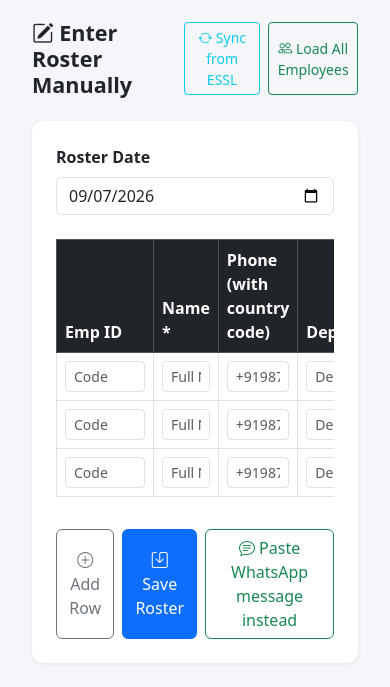
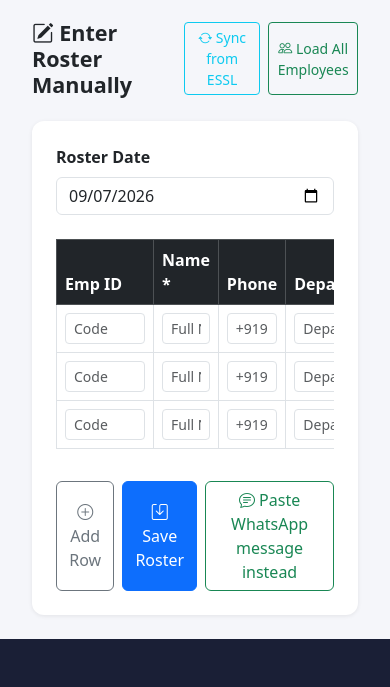
Before and after one commit to pingeradmin/redax, a Flask app: page /roster/input in a window 390 px wide. Shown: the part 586-1273 px from the top of the page. After the commit the page ends 1225 px from the top, so only its background shows below. Run offline with Flask 3, Linux system fonts and the light colour scheme; a user stored in the database is signed in; data that the repository does not hold is empty.

Commit message:
Make phone number optional in roster entries
RosterEntry.phone column changed to nullable=True so employees without
a phone number can be added without a validation error. The form
column header is simplified to "Phone" (no longer implies it is required).

Co-Authored-By: Claude Sonnet 4.6 <noreply@anthropic.com>
Claude-Session: https://claude.ai/code/session_01Y1TYVDbHuJok49VnBrw13g

```diff
--- a/shift_roster/src/db/models.py
+++ b/shift_roster/src/db/models.py
@@ -15,7 +15,7 @@ class RosterEntry(Base):
     roster_date = Column(Date, nullable=False, index=True)
     emp_id      = Column(String(50), nullable=False)
     emp_name    = Column(String(150), nullable=False)
-    phone       = Column(String(20), nullable=False)
+    phone       = Column(String(20), nullable=True)
     department  = Column(String(100), nullable=True)
     shift_code  = Column(String(20), nullable=True)
     shift_name  = Column(String(100), nullable=True)
--- a/shift_roster/templates/roster_input.html
+++ b/shift_roster/templates/roster_input.html
@@ -30,7 +30,7 @@
           <tr>
             <th>Emp ID</th>
             <th>Name *</th>
-            <th>Phone (with country code)</th>
+            <th>Phone</th>
             <th>Department</th>
             <th>Shift Code</th>
             <th>Shift Name</th>
```
